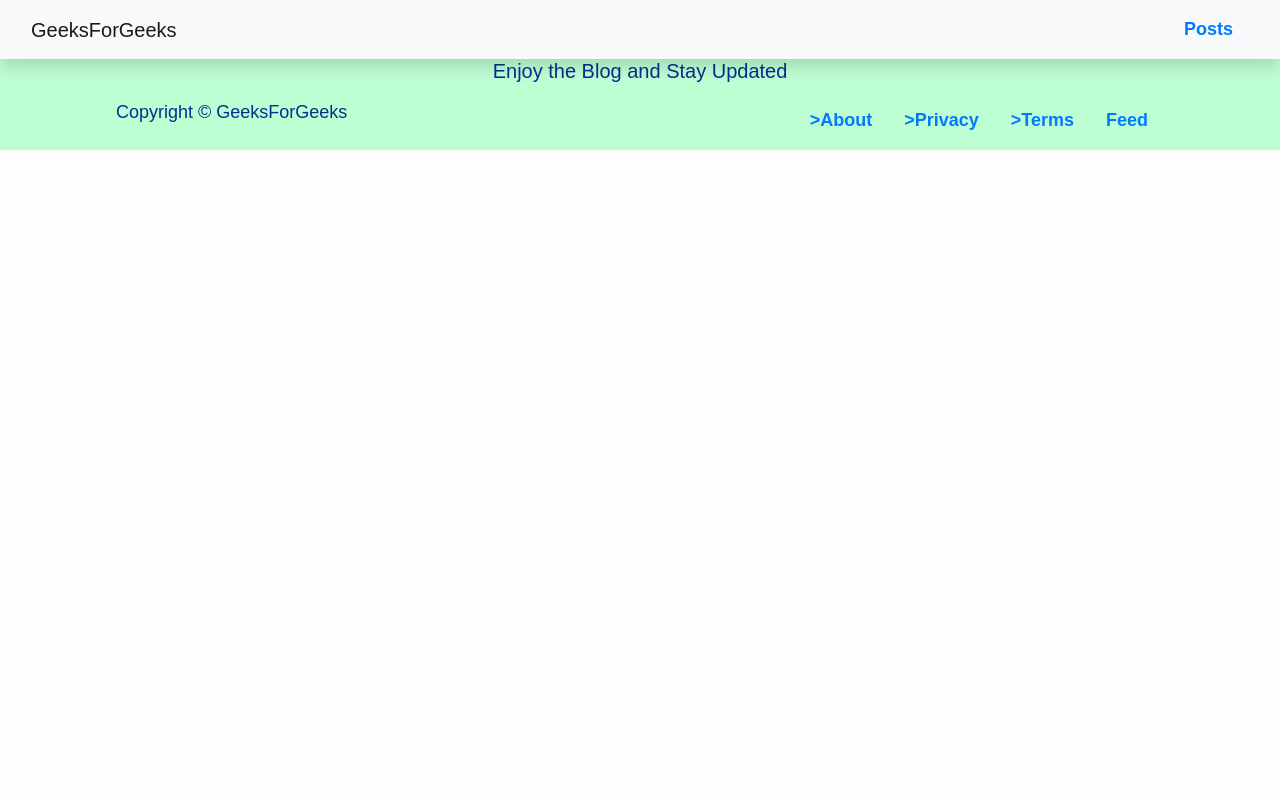
After one commit to Calebhudson00/blog-CMS, a Django app: template calblog/blog/templates/base.html in a window 1280 px wide. The commit adds this page. Run offline with Django 5.2, Linux system fonts and the light colour scheme; the template is opened without the code that fills it, so the values that code supplies are empty; some libraries are stand-ins or nearby versions.

Commit message:
Add base.html template for consistent layout and styling across the blog

```diff
--- /dev/null
+++ b/calblog/blog/templates/base.html
@@ -0,0 +1,119 @@
+<!DOCTYPE html>
+<html lang="en">
+  <head>
+    {% block metatags %}{% endblock %}
+    <meta charset="UTF-8" />
+    <meta name="viewport" content="width=device-width, initial-scale=1.0" />
+    <link
+      rel="stylesheet"
+      href="https://stackpath.bootstrapcdn.com/bootstrap/4.5.2/css/bootstrap.min.css"
+      integrity="sha384-JcKb8q3iqJ61gNV9KGb8thSsNjpSL0n8PARn9HuZOnIxN0hoP+VmmDGMN5t9UJ0Z"
+      crossorigin="anonymous"
+    />
+    <style>
+      html,
+      body {
+        height: 100%;
+      }
+      body {
+        font-family: sans-serif;
+        font-size: 18px;
+        background-color: #fdfdfd;
+        display: flex;
+        flex-direction: column;
+      }
+      #nofooter {
+        flex: 1 0 auto;
+      }
+      darkbtn {
+        color: #66ff99;
+      }
+      .dark-mode {
+        background-color: black;
+        color: white;
+      }
+      #foot {
+        flex-shrink: 0;
+        font-family: sans-serif;
+        background-color: #bdffd3;
+        color: #00308f;
+        bottom: 0px;
+        width: 100%;
+      }
+      .card-group,
+      .card,
+      .card-footer,
+      .card-body {
+        border: none;
+      }
+    </style>
+  </head>
+  <body>
+    <div class="body div">
+      <div id="nofooter">
+        <div id="nofooter">
+          <nav
+            class="navbar navbar-expand-lg navbar-light bg-light shadow"
+            id="topnav"
+          >
+            <div class="container-fluid">
+              <a class="navbar-brand" href="{% url 'home' %}"> GeeksForGeeks</a>
+              <div class="nav justify-content-end">
+                <div class="d-inline">
+                  <a
+                    class="nav-link text-black font-weight-bold"
+                    href="{% url 'home'%}"
+                    >Posts</a
+                  >
+                </div>
+              </div>
+            </div>
+          </nav>
+          {% block content %} {% endblock content %}
+        </div>
+      </div>
+      <footer class="footer" id="foot">
+        <div class="container">
+          <h5 style="text-align: center">Enjoy the Blog and Stay Updated</h5>
+          <nav class="navbar navbar-expand-lg">
+            <div class="container-fluid">
+              <p>Copyright © GeeksForGeeks</p>
+
+              <div class="nav justify-content-center" id="navfooter">
+                <span
+                  ><a
+                    class="nav-link text-black font-weight-bold"
+                    href="{% url 'home' %}"
+                  >
+                    >About</a
+                  ></span
+                >
+                <span
+                  ><a
+                    class="nav-link text-black font-weight-bold"
+                    href="{% url 'home' %}"
+                  >
+                    >Privacy</a
+                  ></span
+                >
+                <span
+                  ><a
+                    class="nav-link text-black font-weight-bold"
+                    href="{% url 'home' %}"
+                  >
+                    >Terms</a
+                  ></span
+                >
+                <span
+                  ><a class="nav-link text-black font-weight-bold" href="#"
+                    >Feed</a
+                  ></span
+                >
+              </div>
+            </div>
+          </nav>
+        </div>
+      </footer>
+    </div>
+  </body>
+</html>
--- a/calblog/blog/templates/index.html
+++ b/calblog/blog/templates/index.html
@@ -49,7 +49,8 @@
               class="btn btn-outline-primary"
               >Read More →</a
             ></span
-          ><span
+          >
+          <span
             ><a
               href="{% url 'post_detail_amp' post.slug %}"
               class="btn btn-outline-success"
```
